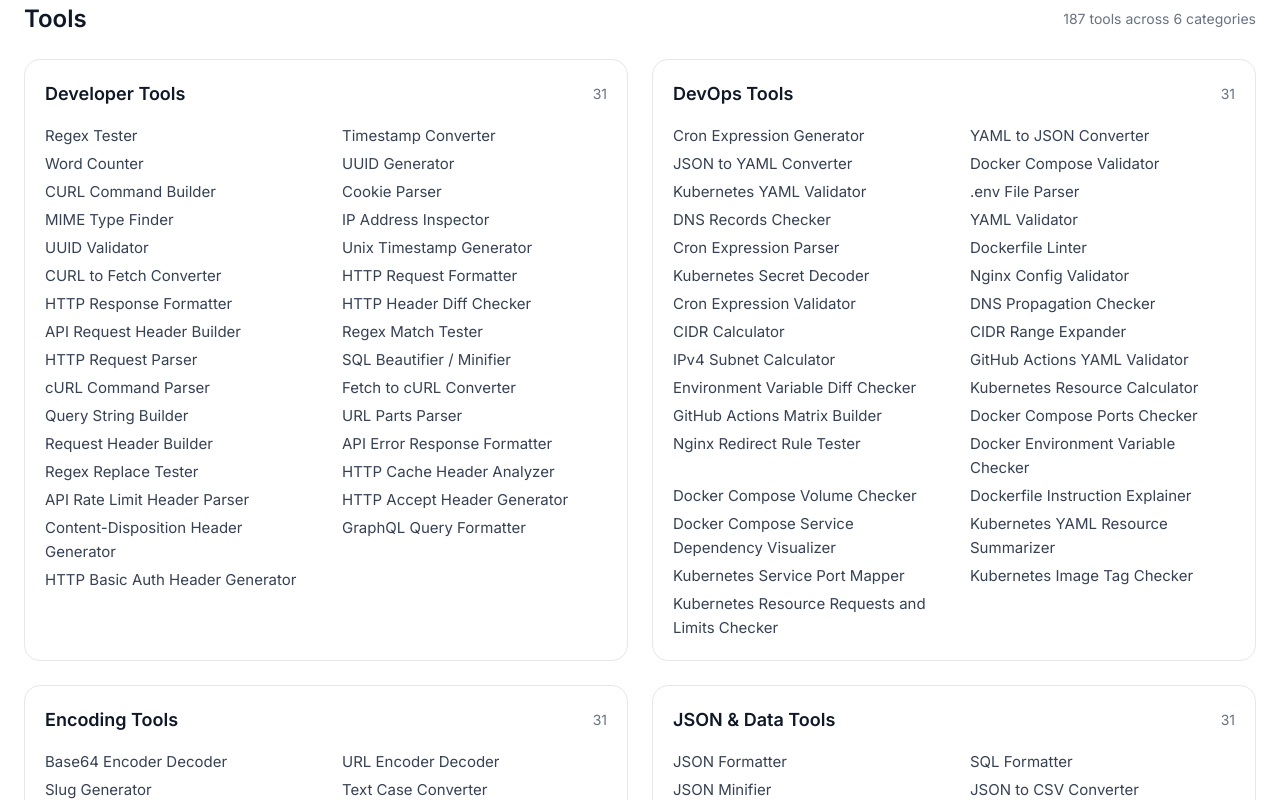
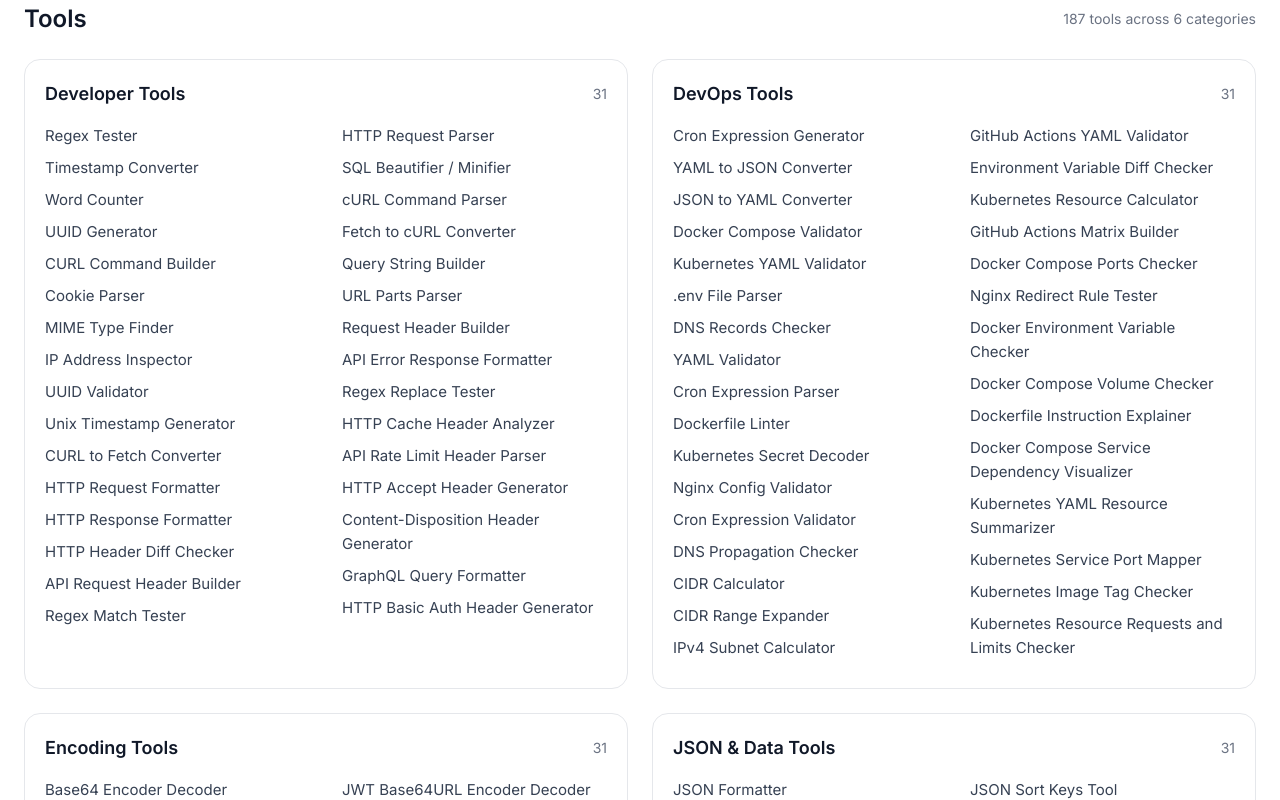
Before and after one commit to vaarunsonawwane-ops/yoryantra-new, a Next.js app: page /sitemap in a window 1280 px wide. Shown: the part 440-1240 px from the top of the page. Built offline with nearby package versions, Linux system fonts and the light colour scheme.

Commit message:
sitemap update

```diff
--- a/app/sitemap/page.tsx
+++ b/app/sitemap/page.tsx
@@ -155,12 +155,12 @@
                 </span>
               </div>
 
-              <div className="mt-4 grid gap-x-8 gap-y-1 sm:grid-cols-2">
+			  <div className="mt-4 columns-1 gap-8 sm:columns-2">
 			    {categoryTools.map((tool) => (
 				  <Link
 				    key={tool.href}
 				    href={tool.href}
-                    className="text-[15px] leading-6 text-gray-700 transition hover:text-[var(--light-gold)]"
+				    className="mb-2 block break-inside-avoid text-[15px] leading-6 text-gray-700 transition hover:text-[var(--light-gold)]"
 				  >
 				    {tool.title}
 				  </Link>
```
Also changed, not shown: 1 other file (tests, documents, lock files or other folders). Lines whose indentation alone changed are shown as unchanged.
